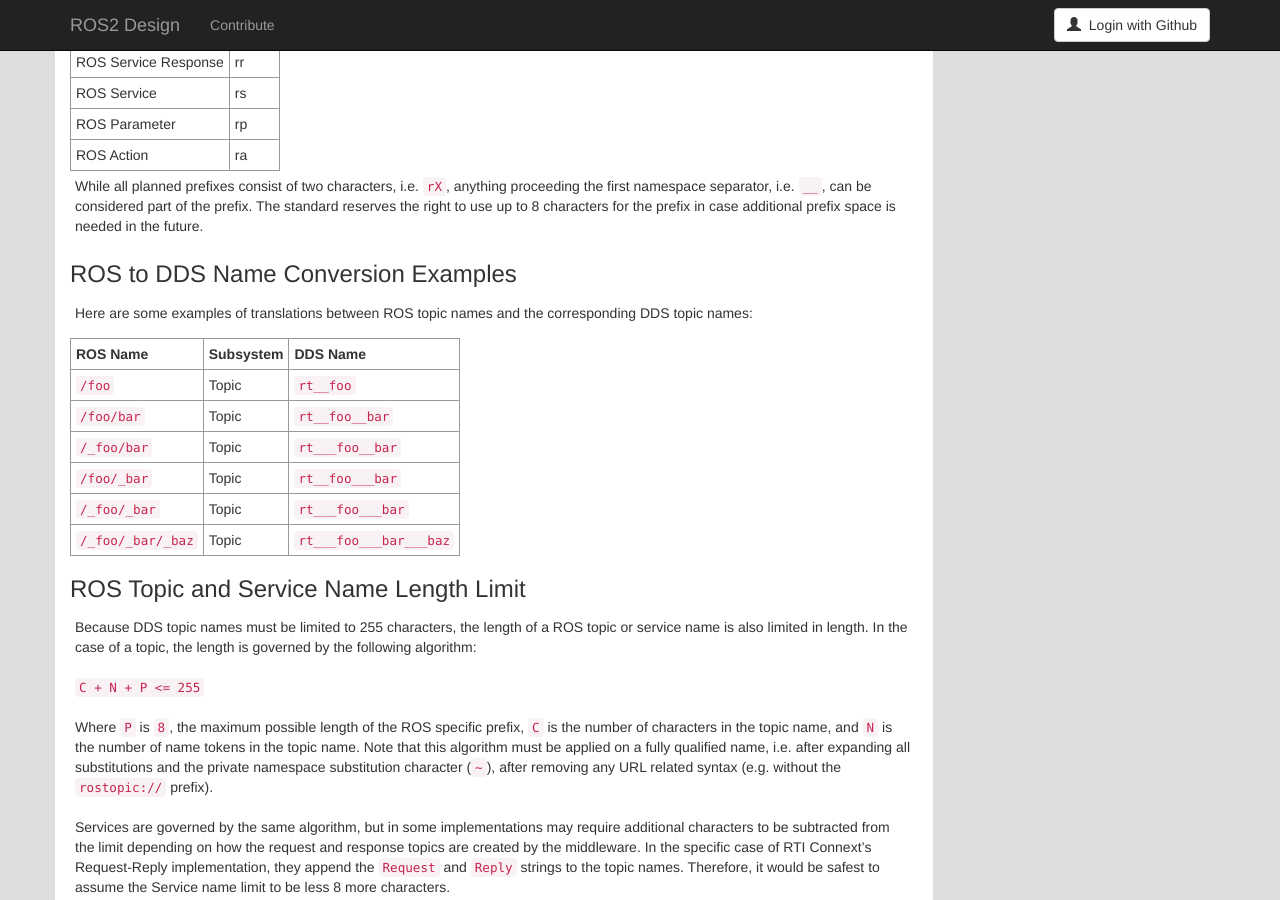
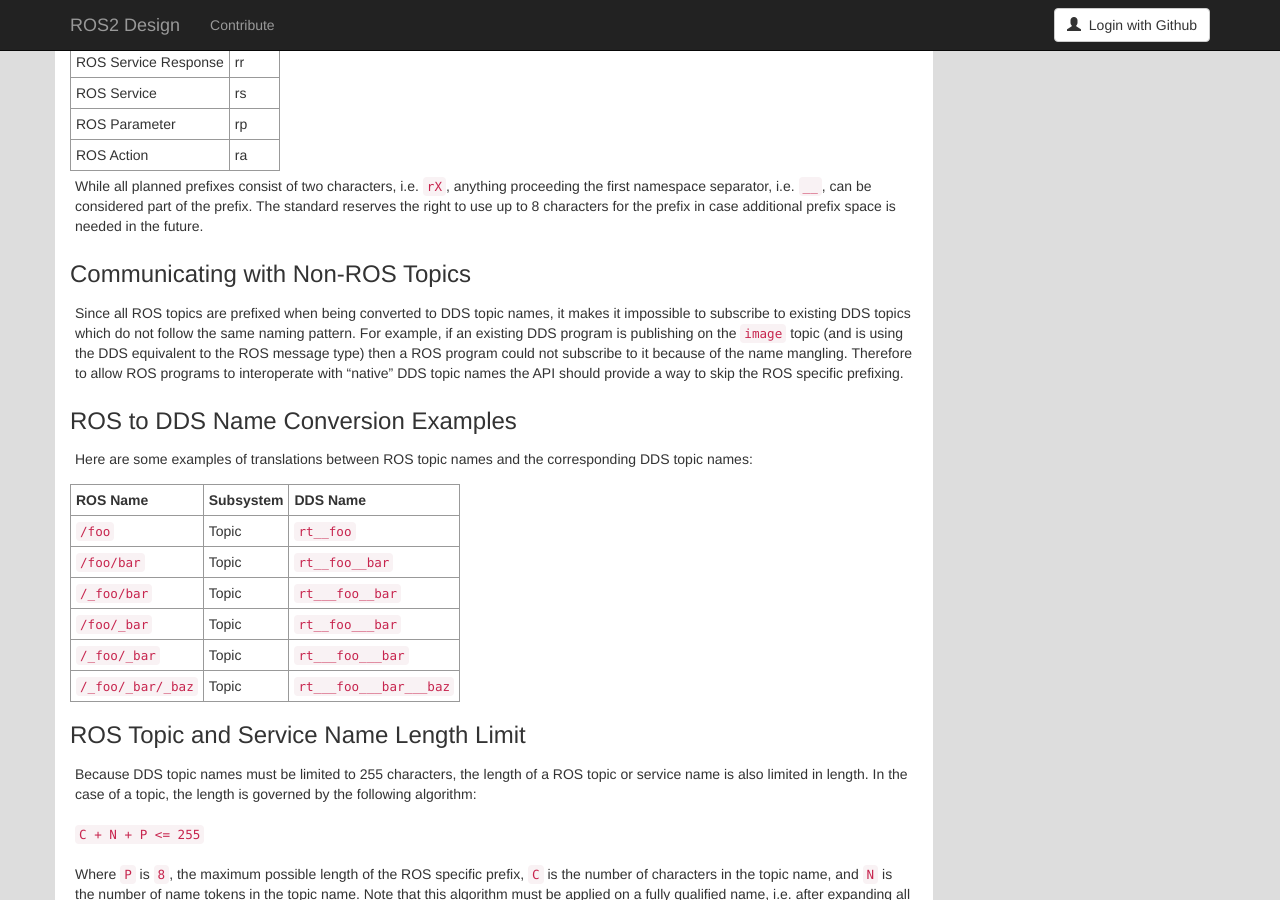
Before and after one commit to ros2/design, a Jekyll site: the page built from articles/115_topic_and_service_name_mapping.md, in a window 1280 px wide and 900 px high, scrolled down 4712 px. Built offline with Jekyll 4.4.1, drawn with Linux system fonts in a browser that asks for light colours; nearby versions of some CDN libraries; some of the changed text lies outside the part shown.

Commit message:
section about subscribing to non-ROS topics

```diff
--- a/articles/115_topic_and_service_name_mapping.md
+++ b/articles/115_topic_and_service_name_mapping.md
@@ -242,6 +242,12 @@ Here is a non-exhaustive list of prefixes:
 While all planned prefixes consist of two characters, i.e. `rX`, anything proceeding the first namespace separator, i.e. `__`, can be considered part of the prefix.
 The standard reserves the right to use up to 8 characters for the prefix in case additional prefix space is needed in the future.
 
+### Communicating with Non-ROS Topics
+
+Since all ROS topics are prefixed when being converted to DDS topic names, it makes it impossible to subscribe to existing DDS topics which do not follow the same naming pattern.
+For example, if an existing DDS program is publishing on the `image` topic (and is using the DDS equivalent to the ROS message type) then a ROS program could not subscribe to it because of the name mangling.
+Therefore to allow ROS programs to interoperate with "native" DDS topic names the API should provide a way to skip the ROS specific prefixing.
+
 ### ROS to DDS Name Conversion Examples
 
 Here are some examples of translations between ROS topic names and the corresponding DDS topic names:
```
